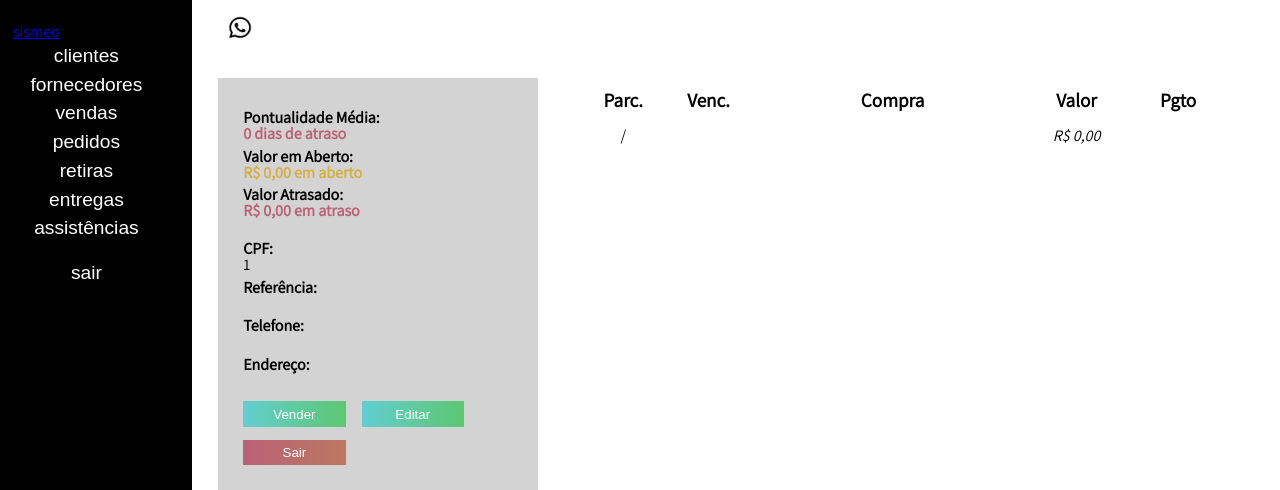
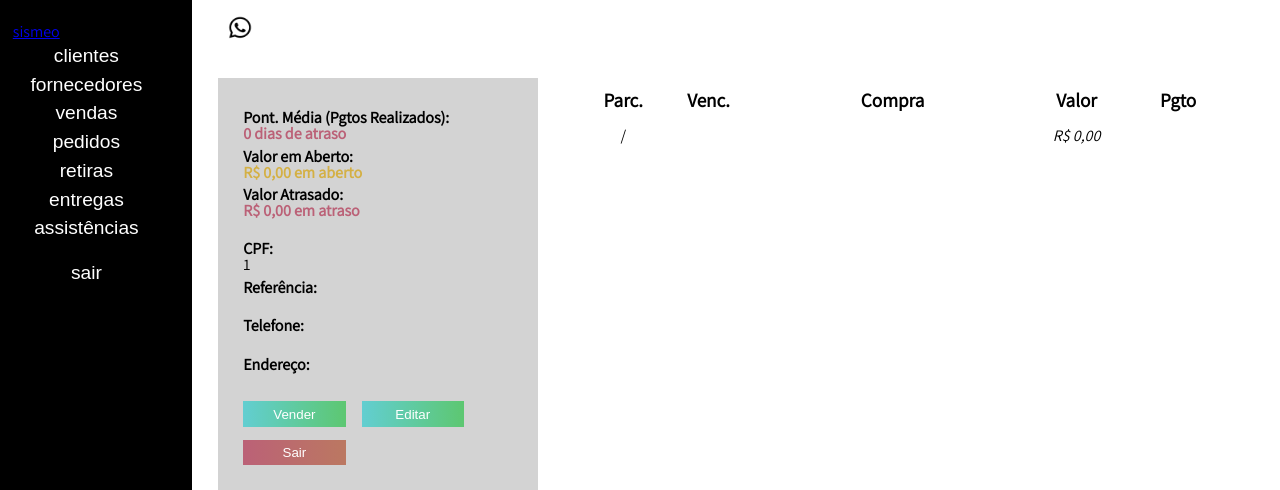
Before and after one commit to tiagoornelas/meomoveis, a PHP site: page /visualizar_cliente.php?cpf=1 in a window 1280 px wide. Shown: the part 181-671 px from the top of the page. Run offline with PHP 8.4, Linux system fonts and the light colour scheme; data that the repository does not hold is empty.

Commit message:
Altera texto para deixar mais clara a informaçao da Pontualidade Media

```diff
--- a/visualizar_cliente.php
+++ b/visualizar_cliente.php
@@ -38,7 +38,7 @@
 			$cpf = filter_input(INPUT_GET, 'cpf', FILTER_SANITIZE_NUMBER_INT);
 			$termo_da_pesquisa = $_GET['cpf'];
 			$conteudo_pesquisa = "SELECT Cliente, ClienteCPF, DataDeb, DataCred,
-										        AVG(DateDiff(DataDeb, DataCred)) as 'Pontualidade'
+										        AVG(DateDiff(DataDeb, git DataCred)) as 'Pontualidade'
 												    FROM lancamentos WHERE ClienteCPF=$cpf";
 			$sql = $conteudo_pesquisa;
 			$search = mysqli_query($conn,$sql);
@@ -80,16 +80,16 @@
       <ul class="">
 				<?php
 								if ($pontualidade < -30 && $numero_pgto > 0) {
-									echo '<il><legend>Pontualidade Média:</legend><b class=vermelho>' . round(-1 * $pontualidade) . ' dias de atraso</b></il><br>';
+									echo '<il><legend>Pont. Média (Pgtos Realizados):</legend><b class=vermelho>' . round(-1 * $pontualidade) . ' dias de atraso</b></il><br>';
 								}
 								elseif ($pontualidade >= -30 && $pontualidade < 0) {
-									echo '<il><legend>Pontualidade Média:</legend><b class=amarelo>' . round(-1 * $pontualidade) . ' dias de atraso</b></il><br>';
+									echo '<il><legend>Pont. Média (Pgtos Realizados):</legend><b class=amarelo>' . round(-1 * $pontualidade) . ' dias de atraso</b></il><br>';
 								}
 								elseif ($pontualidade > 0) {
-									echo '<il><legend>Pontualidade Média:</legend><b class=verde>' . round($pontualidade) . ' dias de antecedência</b></il><br>';
+									echo '<il><legend>Pont. Média (Pgtos Realizados):</legend><b class=verde>' . round($pontualidade) . ' dias de antecedência</b></il><br>';
 								} else {
 									if ($numero_pgto > 0) {
-									echo '<il><legend>Pontualidade Média:</legend><b class=verde> Cliente pontual</b></il><br>';
+									echo '<il><legend>Pont. Média (Pgtos Realizados):</legend><b class=verde> Cliente pontual</b></il><br>';
 									}
 									else {
 
```
